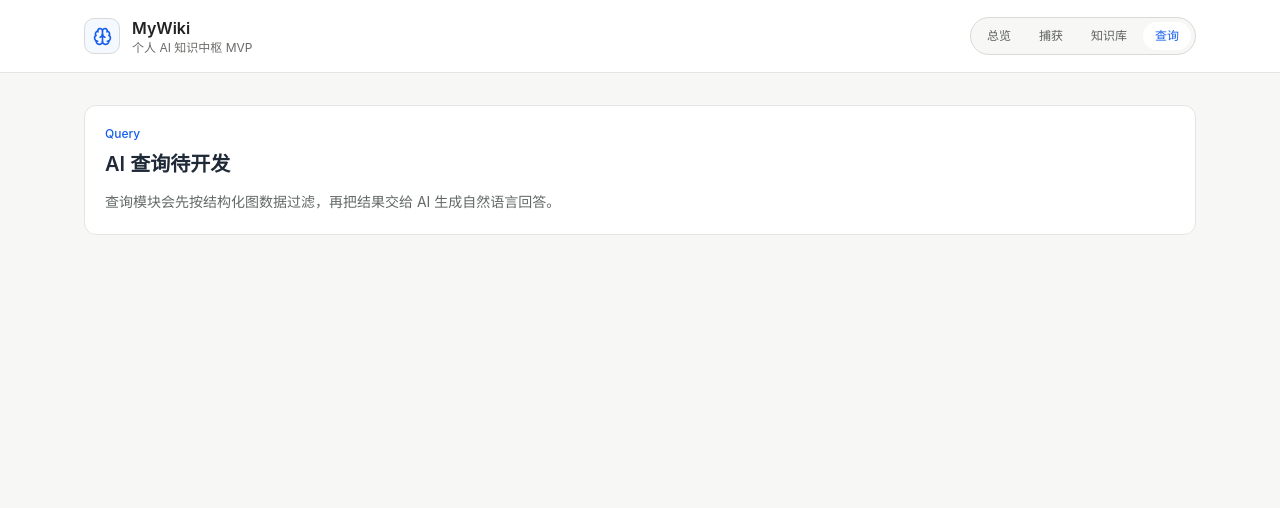
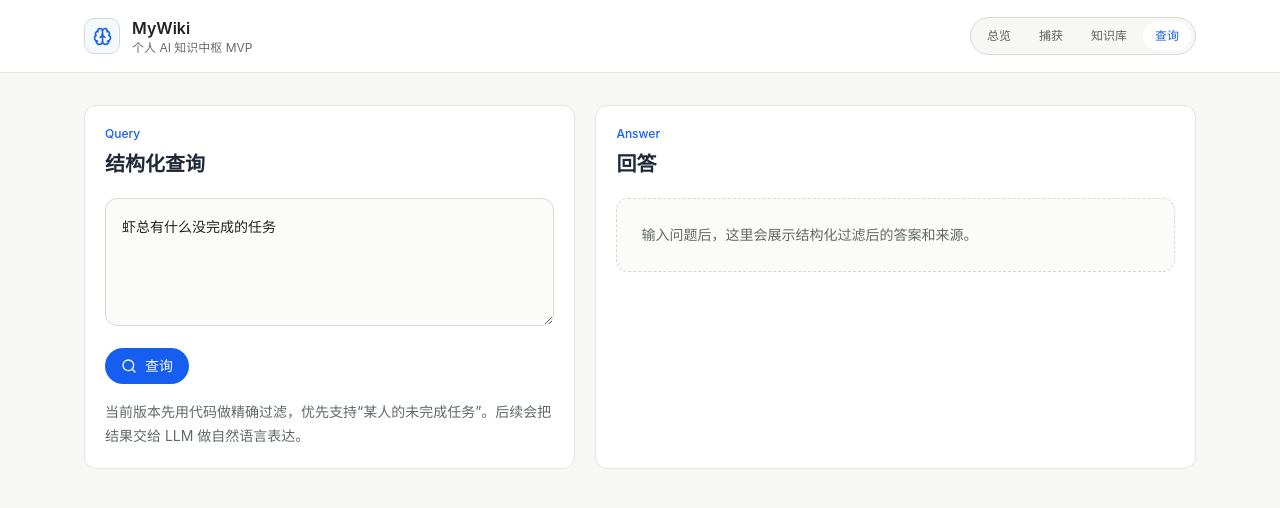
Before and after one commit to happy80064-beep/my-wiki, a React (Vite) app: page /query in a window 1280 px wide. Shown: the top 508 px of the page. Built offline with nearby package versions, Linux system fonts and the light colour scheme.

Commit message:
feat: add structured task query

```diff
--- /dev/null
+++ b/src/lib/graph/index.ts
@@ -0,0 +1 @@
+export * from './query';
--- /dev/null
+++ b/src/lib/graph/query.ts
@@ -0,0 +1,138 @@
+import { db } from '@/lib/db';
+import type { Entity, Task } from '@/types';
+
+export type QuerySource = {
+  type: 'entity' | 'task' | 'entry';
+  id: string;
+  title: string;
+  href?: string;
+};
+
+export type StructuredQueryResult = {
+  answer: string;
+  sources: QuerySource[];
+  suggestions: string[];
+  candidates?: Entity[];
+};
+
+export async function runStructuredQuery(question: string): Promise<StructuredQueryResult> {
+  const trimmed = question.trim();
+  if (!trimmed) {
+    return emptyResult('请输入一个问题。');
+  }
+
+  if (isPendingTaskQuestion(trimmed)) {
+    return answerPendingTasks(trimmed);
+  }
+
+  return answerFuzzySearch(trimmed);
+}
+
+async function answerPendingTasks(question: string): Promise<StructuredQueryResult> {
+  const personName = extractPersonName(question);
+  if (!personName) {
+    return emptyResult('我还不能确定你问的是谁的任务。可以把人名写得更明确一点。');
+  }
+
+  const candidates = await db.entities
+    .where('type')
+    .equals('person')
+    .filter((entity) => entity.title.includes(personName) || personName.includes(entity.title))
+    .toArray();
+
+  if (candidates.length === 0) {
+    return emptyResult(`没有找到名为「${personName}」的人员记录。`);
+  }
+
+  if (candidates.length > 1) {
+    return {
+      answer: `我找到了 ${candidates.length} 个可能的人，需要先确认是哪一个。`,
+      candidates,
+      sources: candidates.map(entitySource),
+      suggestions: ['查看这些候选人的最近互动', '换一个更完整的人名再问'],
+    };
+  }
+
+  const owner = candidates[0];
+  const tasks = await db.tasks
+    .where('owner')
+    .equals(owner.id)
+    .filter((task) => task.status !== 'done' && task.status !== 'cancelled')
+    .toArray();
+
+  if (tasks.length === 0) {
+    return {
+      answer: `${owner.title} 当前没有未完成任务。`,
+      sources: [entitySource(owner)],
+      suggestions: [`查看${owner.title}的互动记录`, `查看${owner.title}参与的事项`],
+    };
+  }
+
+  return {
+    answer: formatTaskAnswer(owner, tasks),
+    sources: [entitySource(owner), ...tasks.map(taskSource)],
+    suggestions: [`查看${owner.title}的人员页`, '继续问这些任务关联到哪些事项'],
+  };
+}
+
+async function answerFuzzySearch(question: string): Promise<StructuredQueryResult> {
+  const entities = await db.entities
+    .filter((entity) => entity.title.includes(question) || entity.summary.includes(question))
+    .limit(5)
+    .toArray();
+
+  if (entities.length === 0) {
+    return emptyResult('没有找到相关记录。当前最小查询闭环优先支持“某人的未完成任务”。');
+  }
+
+  return {
+    answer: `找到 ${entities.length} 条可能相关的实体。`,
+    sources: entities.map(entitySource),
+    suggestions: ['打开相关实体查看详情', '换一个更具体的问题'],
+  };
+}
+
+function isPendingTaskQuestion(question: string) {
+  return /(未完成|没完成|待办|任务|承诺|没兑现)/.test(question);
+}
+
+function extractPersonName(question: string) {
+  const titleMatch = question.match(/([\u4e00-\u9fa5A-Za-z]{1,8}总)/);
+  if (titleMatch) return titleMatch[1];
+
+  const possessiveMatch = question.match(/([\u4e00-\u9fa5A-Za-z]{1,8})(?:有什么|有哪些|的)(?:未完成|没完成|待办|任务|承诺)/);
+  return possessiveMatch?.[1];
+}
+
+function formatTaskAnswer(owner: Entity, tasks: Task[]) {
+  const lines = tasks.map((task, index) => {
+    const due = task.dueDate ? `，截止：${task.dueDate}` : '';
+    return `${index + 1}. ${task.description}${due}`;
+  });
+  return `${owner.title} 当前有 ${tasks.length} 个未完成任务：\n${lines.join('\n')}`;
+}
+
+function entitySource(entity: Entity): QuerySource {
+  return {
+    type: 'entity',
+    id: entity.id,
+    title: entity.title,
+    href: `/wiki/${entity.type}/${entity.id}`,
+  };
+}
+
+function taskSource(task: Task): QuerySource {
+  return {
+    type: 'task',
+    id: task.id,
+    title: task.description,
+  };
+}
+
+function emptyResult(answer: string): StructuredQueryResult {
+  return {
+    answer,
+    sources: [],
+    suggestions: ['先捕获一条会议记录', '查看知识库现有实体'],
+  };
+}
--- a/src/pages/QueryPage.tsx
+++ b/src/pages/QueryPage.tsx
@@ -1,12 +1,104 @@
+import { Loader2, Search } from 'lucide-react';
+import { useState } from 'react';
+import { Link } from 'react-router';
+import { type StructuredQueryResult, runStructuredQuery } from '@/lib/graph';
+
 export function QueryPage() {
+  const [question, setQuestion] = useState('虾总有什么没完成的任务');
+  const [result, setResult] = useState<StructuredQueryResult | null>(null);
+  const [isLoading, setIsLoading] = useState(false);
+
+  async function handleAsk() {
+    if (!question.trim()) return;
+    setIsLoading(true);
+    setResult(await runStructuredQuery(question));
+    setIsLoading(false);
+  }
+
   return (
     <section className="mx-auto max-w-6xl px-5 py-8">
-      <div className="rounded-[12px] border border-[#e5e5e4] bg-white p-5">
-        <p className="text-xs font-medium text-[#155eef]">Query</p>
-        <h2 className="mt-2 text-xl font-semibold text-[#1f2937]">AI 查询待开发</h2>
-        <p className="mt-3 text-sm leading-6 text-[#626965]">
-          查询模块会先按结构化图数据过滤，再把结果交给 AI 生成自然语言回答。
-        </p>
+      <div className="grid gap-5 lg:grid-cols-[minmax(0,0.9fr)_minmax(0,1.1fr)]">
+        <section className="rounded-[12px] border border-[#e5e5e4] bg-white p-5">
+          <p className="text-xs font-medium text-[#155eef]">Query</p>
+          <h2 className="mt-2 text-xl font-semibold text-[#1f2937]">结构化查询</h2>
+          <textarea
+            value={question}
+            onChange={(event) => setQuestion(event.target.value)}
+            className="mt-5 min-h-32 w-full resize-y rounded-[12px] border border-[#d9d9d6] bg-[#fbfbfa] p-4 text-sm leading-6 outline-none transition focus:border-[#155eef] focus:bg-white"
+          />
+          <button
+            type="button"
+            onClick={handleAsk}
+            disabled={!question.trim() || isLoading}
+            className="mt-4 inline-flex items-center gap-2 rounded-full bg-[#155eef] px-4 py-2 text-sm font-medium text-white disabled:cursor-not-allowed disabled:bg-[#a8b7d8]"
+          >
+            {isLoading ? <Loader2 size={16} className="animate-spin" /> : <Search size={16} />}
+            查询
+          </button>
+          <p className="mt-4 text-sm leading-6 text-[#626965]">
+            当前版本先用代码做精确过滤，优先支持“某人的未完成任务”。后续会把结果交给 LLM 做自然语言表达。
+          </p>
+        </section>
+
+        <section className="rounded-[12px] border border-[#e5e5e4] bg-white p-5">
+          <p className="text-xs font-medium text-[#155eef]">Answer</p>
+          <h2 className="mt-2 text-xl font-semibold text-[#1f2937]">回答</h2>
+          {!result ? (
+            <div className="mt-5 rounded-[12px] border border-dashed border-[#d9d9d6] bg-[#fbfbfa] p-6 text-sm leading-6 text-[#626965]">
+              输入问题后，这里会展示结构化过滤后的答案和来源。
+            </div>
+          ) : (
+            <div className="mt-5 space-y-5">
+              <pre className="whitespace-pre-wrap rounded-[12px] border border-[#e5e5e4] bg-[#fbfbfa] p-4 text-sm leading-7 text-[#1f2937]">
+                {result.answer}
+              </pre>
+
+              <div>
+                <h3 className="text-sm font-semibold text-[#1f2937]">来源</h3>
+                {result.sources.length === 0 ? (
+                  <p className="mt-2 text-sm text-[#626965]">暂无来源。</p>
+                ) : (
+                  <div className="mt-2 flex flex-wrap gap-2">
+                    {result.sources.map((source) =>
+                      source.href ? (
+                        <Link
+                          key={`${source.type}:${source.id}`}
+                          to={source.href}
+                          className="rounded-full border border-[#d9d9d6] px-3 py-1 text-xs text-[#155eef]"
+                        >
+                          {source.title}
+                        </Link>
+                      ) : (
+                        <span
+                          key={`${source.type}:${source.id}`}
+                          className="rounded-full border border-[#d9d9d6] px-3 py-1 text-xs text-[#626965]"
+                        >
+                          {source.title}
+                        </span>
+                      ),
+                    )}
+                  </div>
+                )}
+              </div>
+
+              <div>
+                <h3 className="text-sm font-semibold text-[#1f2937]">追问建议</h3>
+                <div className="mt-2 flex flex-wrap gap-2">
+                  {result.suggestions.map((suggestion) => (
+                    <button
+                      key={suggestion}
+                      type="button"
+                      onClick={() => setQuestion(suggestion)}
+                      className="rounded-full border border-[#d9d9d6] px-3 py-1 text-xs text-[#4b5563]"
+                    >
+                      {suggestion}
+                    </button>
+                  ))}
+                </div>
+              </div>
+            </div>
+          )}
+        </section>
       </div>
     </section>
   );
```
Also changed, not shown: 1 other file (tests, documents, lock files or other folders).
